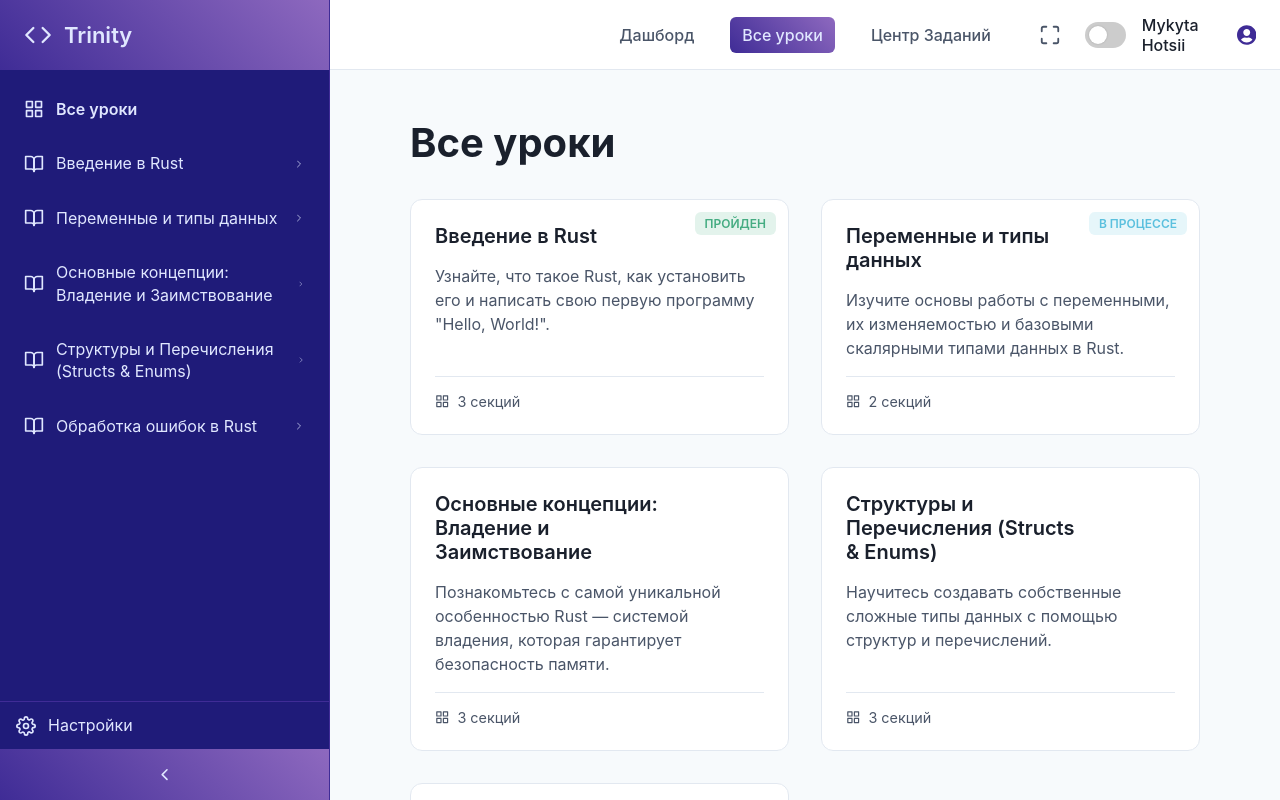
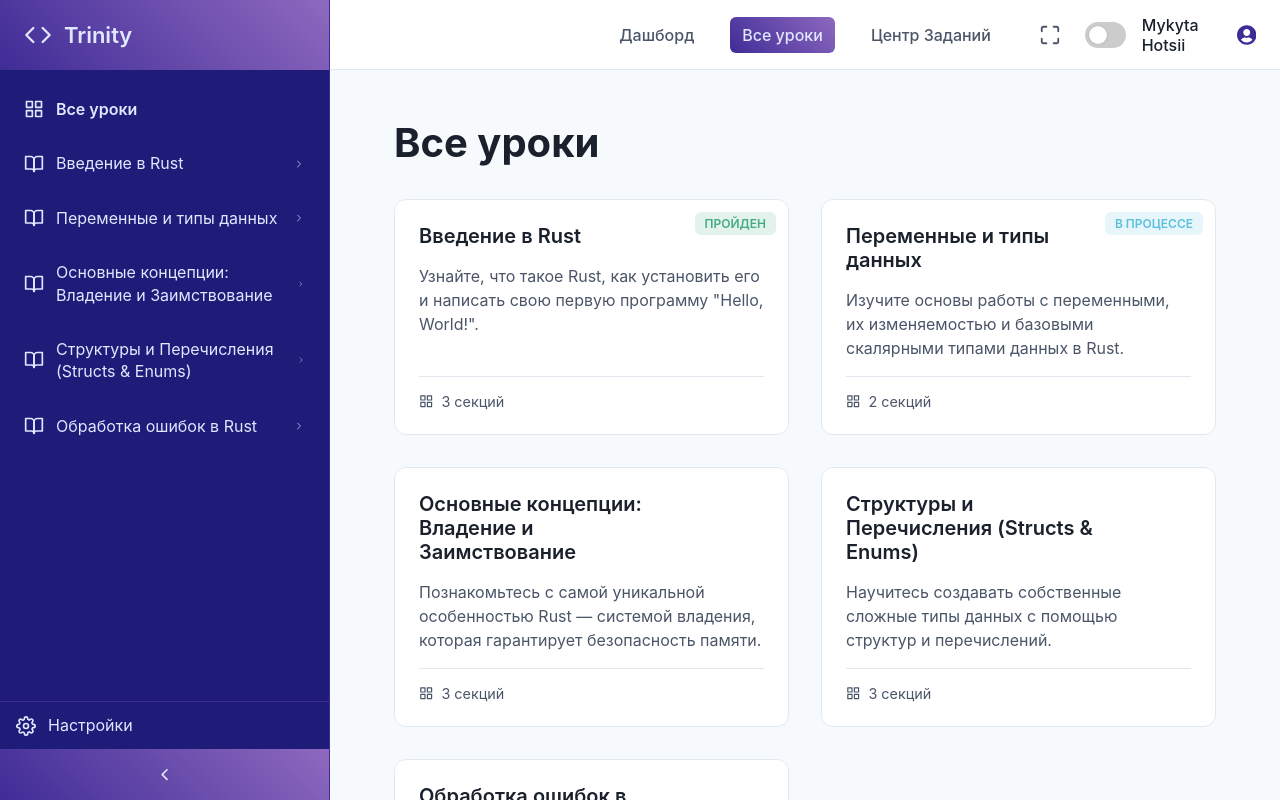
Before and after one commit to MykytaHts/trinity, a React (Vite) app: page /lessons in a window 1280 px wide. Built offline with nearby package versions, Linux system fonts and the light colour scheme.

Commit message:
Fl fix v2

```diff
--- a/src/components/HomeworkCard/HomeworkCard.module.scss
+++ b/src/components/HomeworkCard/HomeworkCard.module.scss
@@ -19,7 +19,7 @@
   justify-content: space-between;
   gap: 24px;
 
-  @include mobile {
+  @media (max-width: 480px) {
     flex-direction: column;
     gap: 16px;
   }
@@ -39,7 +39,7 @@
   align-items: flex-end;
   justify-content: space-between;
 
-  @include mobile {
+  @media (max-width: 480px) {
     width: 100%;
     flex-direction: column;
     align-items: flex-end;
@@ -55,7 +55,7 @@
   gap: 8px;
   margin-bottom: 16px;
 
-  @include mobile {
+  @media (max-width: 480px) {
     margin-bottom: 0;
   }
 }
@@ -126,7 +126,7 @@
   align-items: center;
   gap: 8px;
 
-  @include mobile {
+  @media (max-width: 480px) {
     margin-top: 0;
   }
 }
--- a/src/pages/HomeworkPage/HomeworkPage.module.scss
+++ b/src/pages/HomeworkPage/HomeworkPage.module.scss
@@ -3,7 +3,11 @@
 .container {
   max-width: 1200px;
   margin: 0 auto;
-  padding: 40px 2rem;
+  padding: 40px 1rem; /* Уменьшаем боковые отступы */
+
+  @include mobile {
+    padding: 24px 1rem;
+  }
 }
 
 .pageTitle {
--- a/src/pages/LessonCatalogPage/LessonCatalogPage.module.scss
+++ b/src/pages/LessonCatalogPage/LessonCatalogPage.module.scss
@@ -5,7 +5,8 @@
   flex-direction: column;
   max-width: 1200px;
   margin: 0 auto;
-  padding: 0 2rem;
+  /* Убираем padding отсюда, чтобы он не конфликтовал с grid */
+  /* padding: 0 2rem; */
 }
 
 .title {
@@ -13,10 +14,12 @@
   font-weight: 700;
   margin-bottom: 2rem;
   color: var(--text-primary);
+  padding: 0 1rem; /* Добавляем отступ к заголовку отдельно */
 }
 
 .grid {
   display: grid;
-  grid-template-columns: repeat(auto-fit, minmax(340px, 1fr));
+  grid-template-columns: repeat(auto-fit, minmax(300px, 1fr));
   gap: 2rem;
+  padding: 0 1rem; /* Добавляем padding сюда */
 }
```
